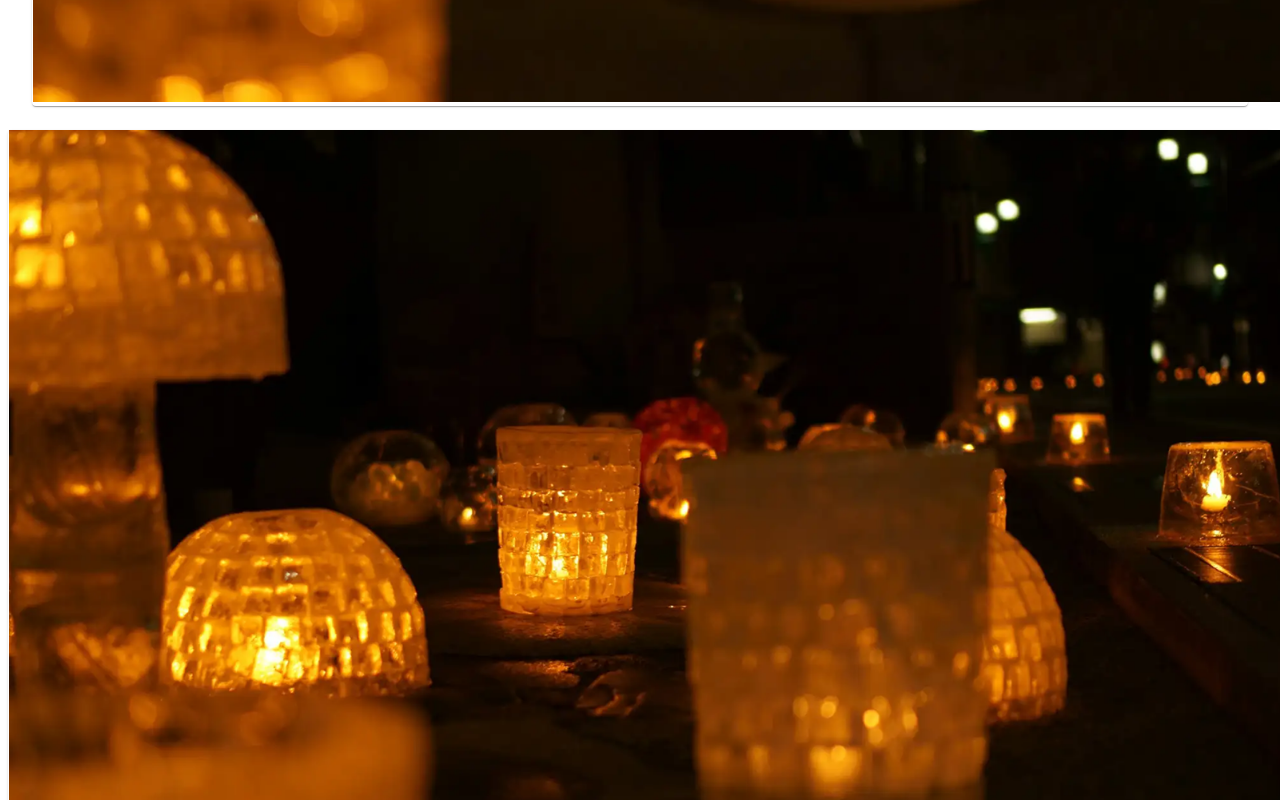
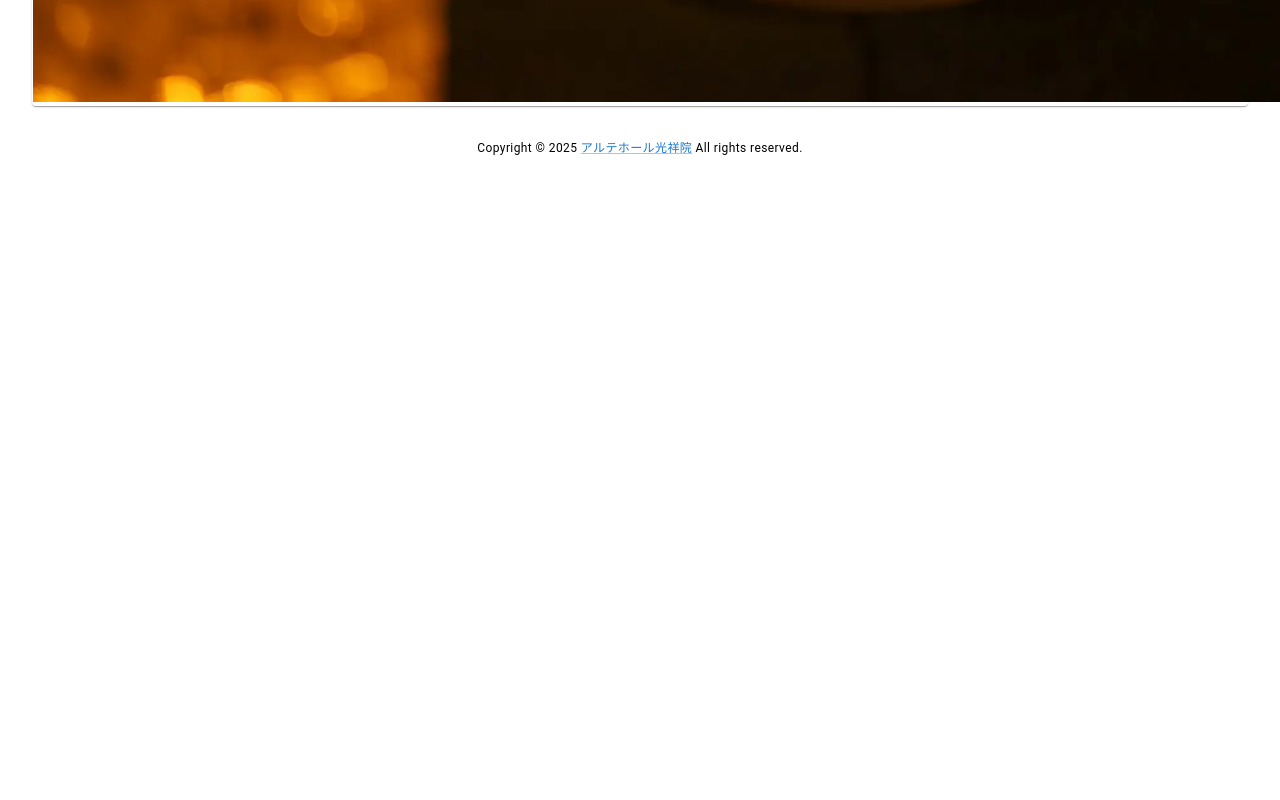
Before and after one commit to n-nob-at-GitHub/external-arte-hall-koushoin, a Next.js app in the folder simple-arte-homepage/: page / in a window 1280 px wide. Shown: the part 840-1640 px from the top of the page. After the commit the page ends 1007 px from the top, so only its background shows below. Built offline with nearby package versions, Linux system fonts and the light colour scheme.

Commit message:
簡易ホームページ追加対応（不要な実装を削除）

```diff
--- a/simple-arte-homepage/src/app/layout.tsx
+++ b/simple-arte-homepage/src/app/layout.tsx
@@ -1,5 +1,5 @@
 import Box from '@mui/material/Box'
-import Header from '@/components/Header'
+import Contents from '@/components/Contents'
 import Footer from '@/components/Footer'
 
 export default function RootLayout(
@@ -8,10 +8,7 @@ export default function RootLayout(
   return (
     <html lang='ja'>
       <body>
-        <Header />
-        <Box sx={{ minHeight: 'calc(100vh - 48px)' }}>
-          { children }
-        </Box>
+        <Contents />
         <Footer />
       </body>
     </html>
--- a/simple-arte-homepage/src/components/Header.tsx
+++ b/simple-arte-homepage/src/components/Contents.tsx
@@ -42,7 +42,7 @@ const a11yProps = (index: number) => {
   };
 }
 
-const Header = () => {
+const Contents = () => {
   const [ tabIndex, setTabIndex ] = React.useState(0);
   const handleTabChange = (event: React.SyntheticEvent, newTabIndex: number) => {
     setTabIndex(newTabIndex);
@@ -89,4 +89,4 @@ const Header = () => {
   )
 }
 
-export default Header
+export default Contents
```
